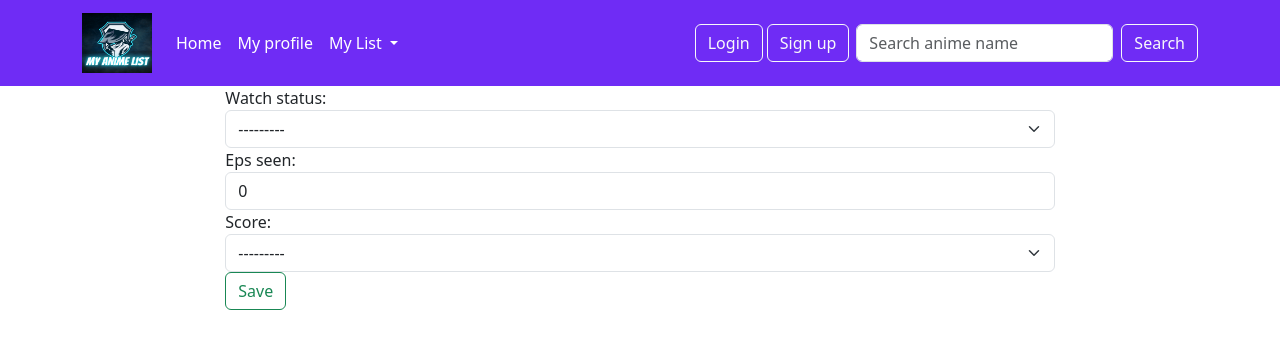
After one commit to fesuard/Personal-Anime-List, a Django app: page /create_list in a window 1280 px wide. The commit adds this page. Shown: the top 349 px of the page. Run offline with Django 5.2, Linux system fonts and the light colour scheme.

Commit message:
functionality for adding animes in users' unique lists

```diff
--- a/animeList/forms.py
+++ b/animeList/forms.py
@@ -1,5 +1,8 @@
 from django import forms
+from django.forms import TextInput, Select, NumberInput
+
 from animeList.models import Anime
+from animeList.models import UserAnime
 
 
 class AddAnimeForm(forms.ModelForm):
@@ -12,3 +15,16 @@ class UpdateAnimeForm(forms.ModelForm):
     class Meta:
         model = Anime
         fields = '__all__'
+
+
+class UserAnimeForm(forms.ModelForm):
+    class Meta:
+        model = UserAnime
+        fields = ['watch_status', 'eps_seen', 'score', 'anime']
+
+        widgets = {
+            'anime': forms.HiddenInput(),
+            'watch_status': Select(attrs={'class': 'form-select'}),
+            'eps_seen': NumberInput(attrs={'class': 'form-control'}),
+            'score': Select(attrs={'class': 'form-select'})
+        }
--- a/animeList/models.py
+++ b/animeList/models.py
@@ -1,4 +1,5 @@
 from django.db import models
+from userManagement.models import CustomUser
 
 
 class Tag(models.Model):
@@ -42,3 +43,33 @@ class Anime(models.Model):
 
     def __str__(self):
         return self.title
+
+
+class UserAnime(models.Model):
+    SCORE = [
+        (1, '(1) Appalling'),
+        (2, '(2) Horrible'),
+        (3, '(3) Very Bad'),
+        (4, '(4) Bad'),
+        (5, '(5) Average'),
+        (6, '(6) Fine'),
+        (7, '(7) Good'),
+        (8, '(8) Very Good'),
+        (9, '(9) Great'),
+        (10, '(10) Masterpiece')
+    ]
+    WATCH_STATUS = [
+        ('watching', 'Watching'),
+        ('completed', 'Completed'),
+        ('on-hold', 'On-hold'),
+        ('dropped', 'Dropped'),
+        ('plan_to_watch', 'Plan to Watch'),
+    ]
+    watch_status = models.CharField(max_length=50, choices=WATCH_STATUS)
+    eps_seen = models.IntegerField(default=0)
+    score = models.IntegerField(choices=SCORE)
+    user = models.ForeignKey(CustomUser, on_delete=models.CASCADE)
+    anime = models.ForeignKey(Anime, on_delete=models.CASCADE)
+
+    def __str__(self):
+        return self.score
--- a/animeList/urls.py
+++ b/animeList/urls.py
@@ -2,9 +2,12 @@ from django.urls import path
 from animeList import views
 
 urlpatterns = [
-    path('', views.home_view, name='home_page'),
+    path('', views.home_view, name='home-page'),
     path('create_anime/', views.AnimeCreateView.as_view(), name='create-anime'),
     path('update_anime/', views.AnimeUpdateView.as_view(), name='update-anime'),
     path('seach_anime/', views.AnimeSearchView.as_view(), name='search-result'),
+    path('details_anime/<int:pk>/', views.AnimeDetailView.as_view(), name='details-anime'),
+    path('create_list', views.CreateUserAnimeView.as_view(), name='create-list'),
+    path('update_list/<int:pk>/', views.UpdateUserAnimeView.as_view(), name='update-list'),
 
 ]
--- a/animeList/views.py
+++ b/animeList/views.py
@@ -1,7 +1,9 @@
-from django.shortcuts import render
-from django.views.generic import CreateView, UpdateView, TemplateView, ListView
-from animeList.models import Anime, Tag
-from animeList.forms import AddAnimeForm, UpdateAnimeForm
+from django.contrib import messages
+from django.shortcuts import render, redirect
+from django.urls import reverse_lazy
+from django.views.generic import CreateView, UpdateView, TemplateView, ListView, DetailView
+from animeList.models import Anime, Tag, UserAnime
+from animeList.forms import AddAnimeForm, UpdateAnimeForm, UserAnimeForm
 from django.db import connection
 from django.shortcuts import render
 import random
@@ -47,7 +49,7 @@ class AnimeUpdateView(UpdateView):
 
 
 class AnimeSearchView(ListView):
-    template_name = 'animeList/anime_list.html'
+    template_name = 'animeList/anime_search_list.html'
     model = Anime
     context_object_name = 'all_anime'
 
@@ -56,9 +58,10 @@ class AnimeSearchView(ListView):
 
     def get_context_data(self, **kwargs):
         data = super().get_context_data(**kwargs)
+        # ce scriem in bara de search din navbar o sa fie si ca title in cea de advanced search
         q = self.request.GET.get('anime_title', '')
-        adv_search_anime = Anime.objects.exclude(picture__isnull=True).exclude(picture='')
-        # simple_search_anime = Anime.objects.filter(title__icontains=q)
+        adv_search_anime = Anime.objects.exclude(picture__isnull=True).exclude(picture='').exclude(
+            picture='https://raw.githubusercontent.com/manami-project/anime-offline-database/master/pics/no_pic.png')
         myFilter = AnimeFilter(self.request.GET, queryset=adv_search_anime)
         adv_search_anime = myFilter.qs
         data['all_anime'] = adv_search_anime[:min(adv_search_anime.count(), 20)]
@@ -69,21 +72,50 @@ class AnimeSearchView(ListView):
         return data
 
 
-# class AnimeAdvancedSearchView(ListView):
-#     template_name = 'animeList/anime_list.html'
-#     model = Anime
-#     context_object_name = 'all_anime_adv'
-#
-#     def get_queryset(self):
-#         return Anime.objects.all()
-#
-#     def get_context_data(self, **kwargs):
-#         data = super().get_context_data(**kwargs)
-#
-#         animes = Anime.objects.all()
-#         myFilter = AnimeFilter(self.request.GET, queryset=animes)
-#         animes = myFilter.qs
-#         data['all_anime_adv'] = animes
-#         data['filters'] = myFilter.form
-#
-#         return data
+class AnimeDetailView(DetailView):
+    model = Anime
+    template_name = 'animeList/anime_detail_view.html'
+
+    def get_context_data(self, **kwargs):
+        data = super().get_context_data(**kwargs)
+        user_anime = UserAnime.objects.filter(anime=self.object, user=self.request.user).first()
+        if user_anime is not None:
+            form = UserAnimeForm(instance=user_anime)
+        else:
+            form = UserAnimeForm(initial={'anime': self.object})
+        data['user_anime_form'] = form
+        data['user_anime'] = user_anime
+        return data
+
+
+class CreateUserAnimeView(CreateView):
+    model = UserAnime
+    form_class = UserAnimeForm
+    template_name = 'animeList/user_anime_create.html'
+
+    # success_url = reverse_lazy('home-page')
+
+    # def get_initial(self):
+    #     return {'anime': self.request.GET.get('anime_id', Anime.objects.first().id)}
+
+    def get_success_url(self):
+        return self.request.META['HTTP_REFERER']
+
+    def form_valid(self, form):
+        if form.is_valid():
+            user_anime = form.save(commit=False)
+            user_anime.user = self.request.user
+            user_anime.save()
+            messages.success(self.request, 'Anime added to list!')
+            return redirect(self.get_success_url())
+        return super().form_valid(form)
+
+
+class UpdateUserAnimeView(UpdateView):
+    model = UserAnime
+    form_class = UserAnimeForm
+    template_name = 'animeList/user_anime_update.html'
+    # success_url = reverse_lazy('home-page')
+
+    def get_success_url(self):
+        return self.request.META['HTTP_REFERER']
--- a/pal/settings.py
+++ b/pal/settings.py
@@ -137,7 +137,7 @@ LOGOUT_REDIRECT_URL = '/login/'
 
 EMAIL_BACKEND = 'django.core.mail.backends.smtp.EmailBackend'
 EMAIL_HOST = 'smtp.gmail.com'
-EMAIL_PORT = 587
+EMAIL_PORT = 465
 EMAIL_HOST_USER = 'fesuard@gmail.com'
 EMAIL_HOST_PASSWORD = 'zyeg fhkg lyuv jenq'
 DEFAULT_FROM_EMAIL = 'fesuard@gmail.com'
--- a/templates/animeList/homepage.html
+++ b/templates/animeList/homepage.html
@@ -35,12 +35,12 @@
                                     </p>
                                 </div>
                                 <ul class="list-group list-group-flush">
-                                    <li class="list-group-item">An item</li>
-                                    <li class="list-group-item">A second item</li>
+                                    <li class="list-group-item">{{ anime.status }}</li>
+                                    <li class="list-group-item">{{ anime.year}} {{ anime.season }}</li>
                                     <li class="list-group-item">A third item</li>
                                 </ul>
                                 <div class="card-body">
-                                    <a href="#" class="card-link">Card link</a>
+                                    <a href="{% url 'details-anime' anime.id %}" class="card-link">Add anime</a>
                                     <a href="#" class="card-link">Another link</a>
                                 </div>
                             </div>
--- /dev/null
+++ b/templates/animeList/user_anime_create.html
@@ -0,0 +1,9 @@
+{% extends 'base.html' %}
+{% block title %}Create a new student{% endblock %}
+{% block content %}
+    <form method="post" enctype="multipart/form-data">
+        {% csrf_token %}
+            {{ form }}
+            <button type="submit" class="btn btn-outline-success">Save</button>
+    </form>
+{% endblock %}
--- a/templates/navbar.html
+++ b/templates/navbar.html
@@ -1,6 +1,6 @@
 <nav class="navbar navbar-expand-lg" style="background-color: #6f2cf5">
   <div class="container-md" style="background-color: #6f2cf5">
-    <a class="navbar-brand" href="{% url 'home_page' %}">
+    <a class="navbar-brand" href="{% url 'home-page' %}">
         <img src="/static/images/logo.png" alt="PAL" width="70" height="60">
     </a>
     <button class="navbar-toggler" type="button" data-bs-toggle="collapse" data-bs-target="#navbarSupportedContent" aria-controls="navbarSupportedContent" aria-expanded="false" aria-label="Toggle navigation">
@@ -9,7 +9,7 @@
     <div class="collapse navbar-collapse" id="navbarSupportedContent" style="background-color: #6f2cf5">
       <ul class="navbar-nav me-auto mb-2 mb-lg-0">
             <li class="nav-item">
-              <a class="nav-link active" aria-current="page" style="color: white" href="{% url "home_page" %}">Home</a>
+              <a class="nav-link active" aria-current="page" style="color: white" href="{% url "home-page" %}">Home</a>
             </li>
             <li class="nav-item">
               <a class="nav-link" style="color: white" href="#">My profile</a>
--- a/userManagement/forms.py
+++ b/userManagement/forms.py
@@ -1,6 +1,7 @@
 import django
 from django import forms
 from django.contrib.auth.forms import UserCreationForm, AuthenticationForm, UserChangeForm
+
 from userManagement.models import CustomUser
 
 
```
Also changed, not shown: templates/animeList/anime_detail_view.html (added, +53 -0 lines), templates/animeList/anime_list.html (deleted, +0 -64 lines), templates/animeList/anime_search_list.html (added, +64 -0 lines), templates/animeList/user_anime_update.html (added, +9 -0 lines), animeList/migrations/0003_useranime.py (added), animeList/migrations/0004_alter_useranime_score.py (added).
